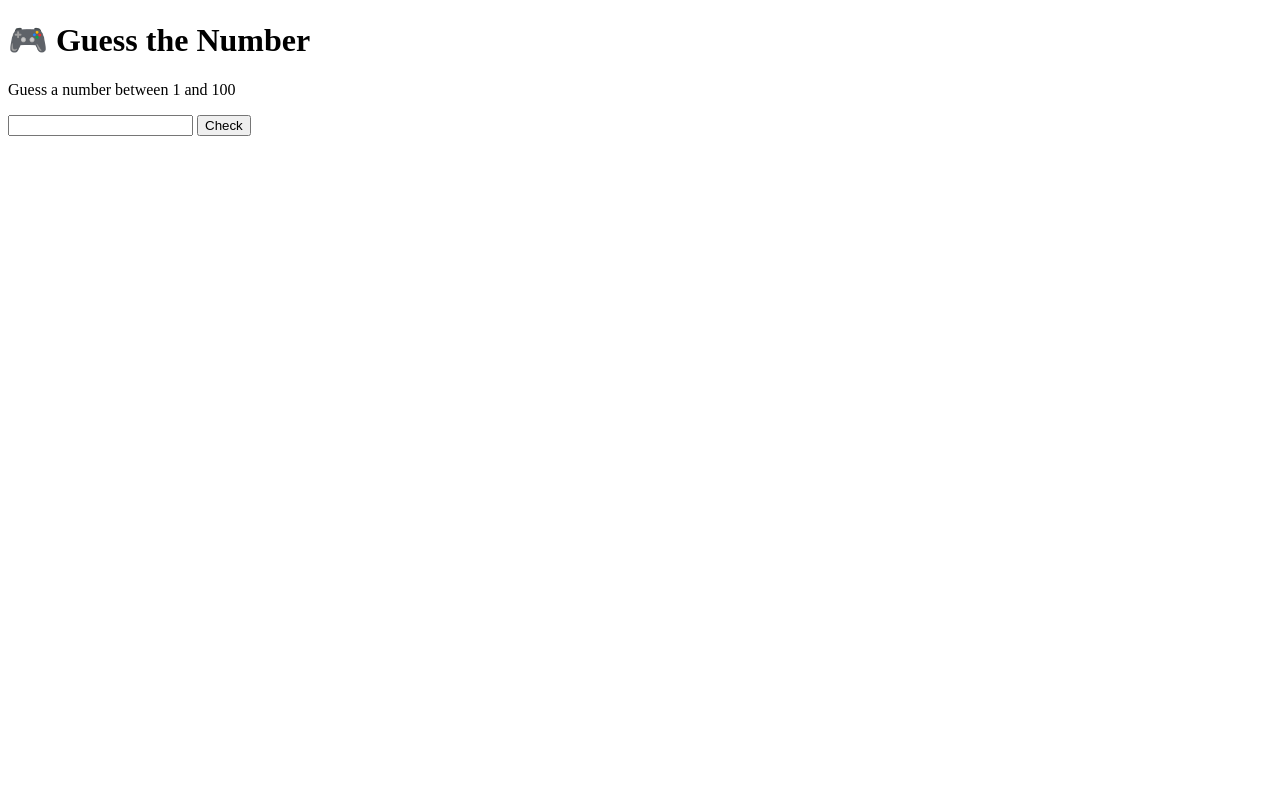
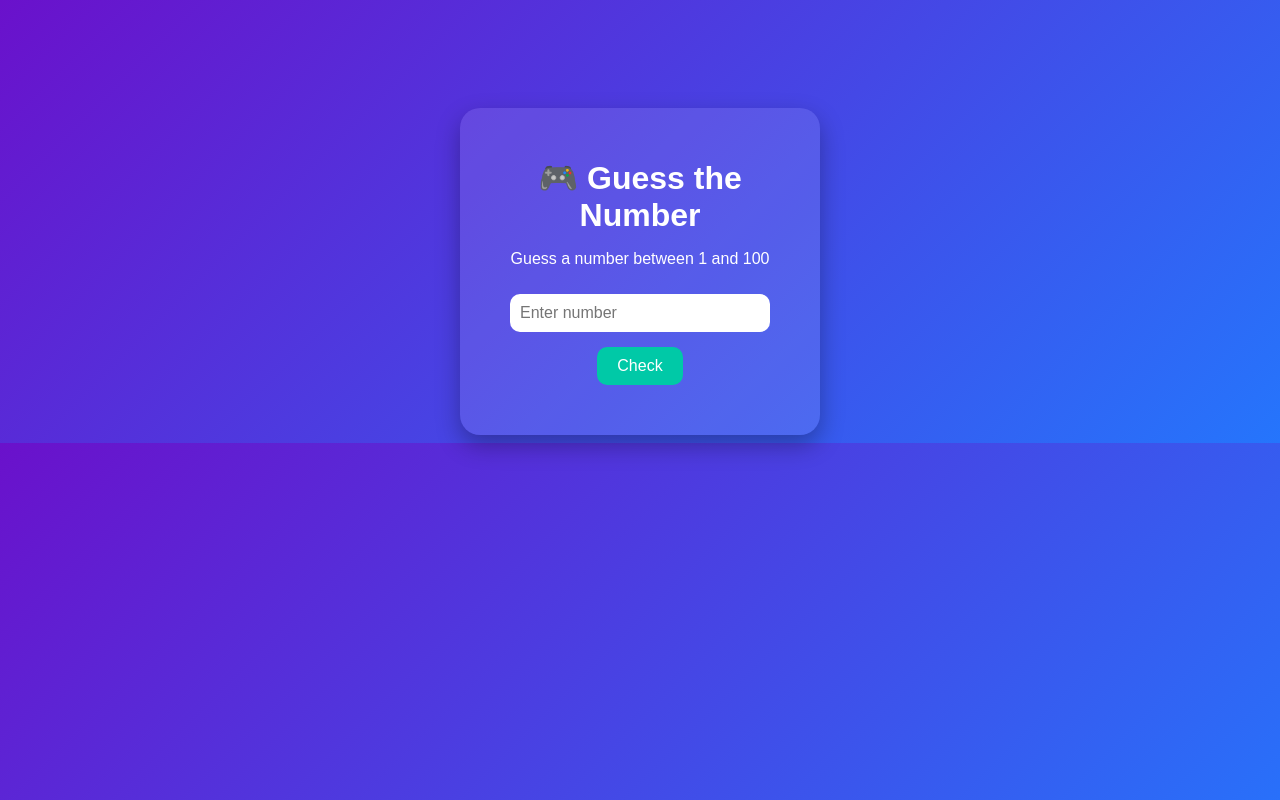
Before and after one commit to hajarzayani79-wq/ziiy, a plain HTML site: page index.html in a window 1280 px wide. Drawn offline with Linux system fonts and the light colour scheme.

Commit message:
Enhance HTML structure and styling for guess game

```diff
--- a/index.html
+++ b/index.html
@@ -1,28 +1,100 @@
 <!DOCTYPE html>
-<html>
+<html lang="en">
 <head>
+    <meta charset="UTF-8">
     <title>Guess Game</title>
+
+    <style>
+        body {
+            font-family: Arial, sans-serif;
+            background: linear-gradient(135deg, #6a11cb, #2575fc);
+            color: white;
+            text-align: center;
+            padding-top: 100px;
+        }
+
+        .game-box {
+            background: rgba(255, 255, 255, 0.1);
+            padding: 30px;
+            border-radius: 20px;
+            width: 300px;
+            margin: auto;
+            box-shadow: 0 10px 25px rgba(0,0,0,0.3);
+        }
+
+        h1 {
+            margin-bottom: 10px;
+        }
+
+        input {
+            padding: 10px;
+            width: 80%;
+            border: none;
+            border-radius: 10px;
+            margin-top: 10px;
+            font-size: 16px;
+        }
+
+        button {
+            margin-top: 15px;
+            padding: 10px 20px;
+            border: none;
+            border-radius: 10px;
+            background-color: #00c9a7;
+            color: white;
+            font-size: 16px;
+            cursor: pointer;
+            transition: 0.3s;
+        }
+
+        button:hover {
+            background-color: #00a98f;
+        }
+
+        #result {
+            margin-top: 20px;
+            font-size: 18px;
+            font-weight: bold;
+        }
+    </style>
 </head>
+
 <body>
 
-    <h1>🎮 Guess the Number</h1>
-    <p>Guess a number between 1 and 100</p>
+    <div class="game-box">
+        <h1>🎮 Guess the Number</h1>
+        <p>Guess a number between 1 and 100</p>
 
-    <input type="number" id="guess">
-    <button onclick="checkGuess()">Check</button>
+        <input type="number" id="guess" placeholder="Enter number">
+        <br>
+        <button onclick="checkGuess()">Check</button>
 
-    <p id="result"></p>
+        <p id="result"></p>
+    </div>
 
     <script>
         let number = Math.floor(Math.random() * 100) + 1;
 
         function checkGuess() {
-            let userGuess = document.getElementById("guess").value;
+            let userGuess = Number(document.getElementById("guess").value);
+            let result = document.getElementById("result");
 
-            if (userGuess == number) {
-                document.getElementById("result").innerText = "🎉 Correct!";
-            } else {
-                document.getElementById("result").innerText = "❌ Try again!";
+            if (!userGuess) {
+                result.innerText = "⚠️ Enter a number!";
+                return;
+            }
+
+            if (userGuess === number) {
+                result.innerText = "🎉 Correct! You won!";
+                result.style.color = "#00ffcc";
+            }
+            else if (userGuess < number) {
+                result.innerText = "📉 Too small! Try a bigger number";
+                result.style.color = "#ffd166";
+            }
+            else {
+                result.innerText = "📈 Too big! Try a smaller number";
+                result.style.color = "#ff6b6b";
             }
         }
     </script>
```
